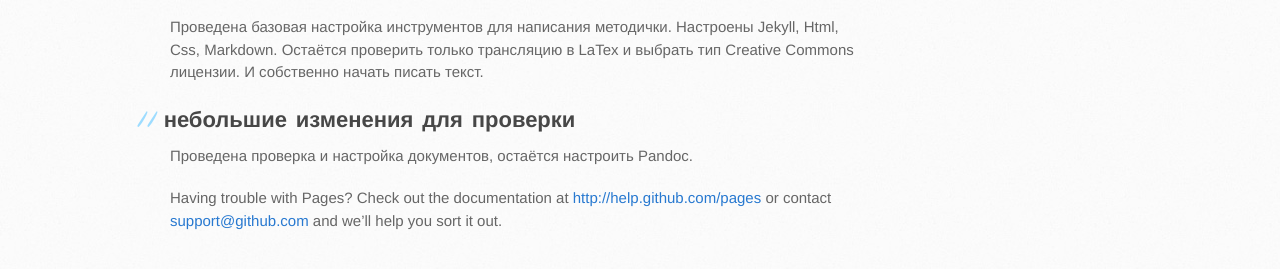
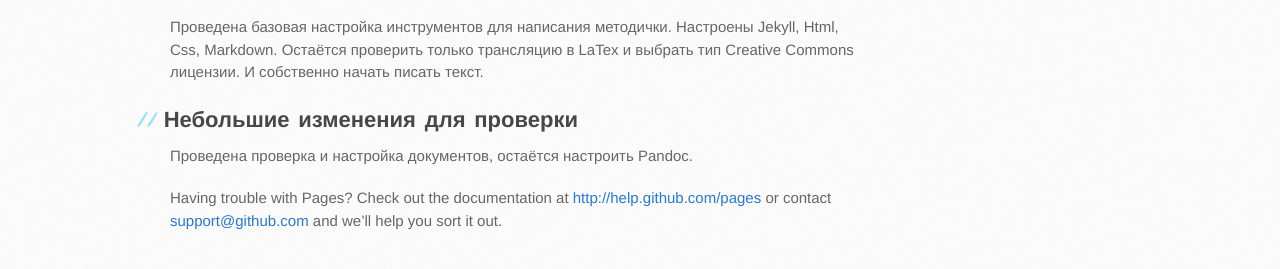
Before and after one commit to jskonst/WorkbookProgramming, a Jekyll site: the page built from index.markdown, in a window 1280 px wide. Shown: the part 279-548 px from the top of the page. Built offline with Jekyll 4.4.1, drawn with Linux system fonts in a browser that asks for light colours.

Commit message:
поправлена небольшая ачепятка :)

```diff
--- a/index.markdown
+++ b/index.markdown
@@ -8,6 +8,6 @@ title: Это заголовок генерируемой страницы
 Проведена базовая настройка инструментов для написания методички. Настроены Jekyll, Html, Css, Markdown. Остаётся проверить только трансляцию в LaTex и выбрать тип Creative Commons лицензии. И собственно начать писать текст.
 
 
-## небольшие изменения для проверки
+## Небольшие изменения для проверки
 
 Проведена проверка и настройка документов, остаётся настроить Pandoc.
```
